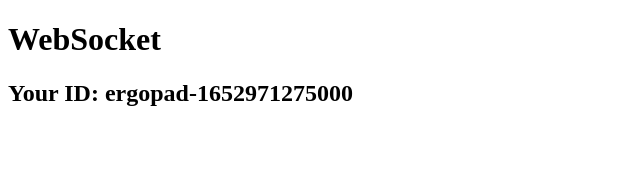
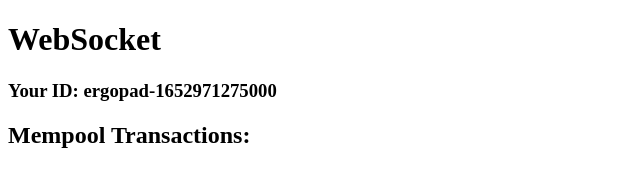
Before and after one commit to michaelmirandi/ergoscript-websockets, a plain HTML site: page index.html in a window 1280 px wide. Shown: the whole page, without its empty margins (0-640 px from the left). Drawn offline with Linux system fonts and the light colour scheme; no server answers.

Commit message:
:update: index.html

```diff
--- a/index.html
+++ b/index.html
@@ -5,13 +5,15 @@
   </head>
   <body>
     <h1>WebSocket</h1>
-    <h2>Your ID: <span id="ws-id"></span></h2>
+    <h3>Your ID: <span id="ws-id"></span></h3>
+    <h2>Mempool Transactions:</h2>
     <ul id="messages"></ul>
     <script>
       const clientId = 'ergopad-' + Date.now();
       document.querySelector('#ws-id').textContent = clientId;
-      const ws = new WebSocket(`ws://localhost:8000/ws/${clientId}`);
+      const ws = new WebSocket(`ws://${window.location.host}/ws/${clientId}`);
       ws.onmessage = (event) => {
+        try {
           const messages = document.getElementById('messages');
           const list = JSON.parse(event.data).items.map((item) => {
             const message = document.createElement('li');
@@ -20,8 +22,11 @@
             return message;
           });
           messages.replaceChildren(...list);
+        } catch (e) {
+          console.log(e);
+        }
       };
-      fetch(`http://localhost:8000/register/${clientId}`, {
+      fetch(`/register/${clientId}`, {
         headers: {
           Accept: 'application/json',
           'Content-Type': 'application/json',
@@ -34,8 +39,8 @@
         .then((res) => {
           console.log(res);
         })
-        .catch((res) => {
-          console.log(res);
+        .catch((e) => {
+          console.log(e);
         });
     </script>
   </body>
```
Lines whose indentation alone changed are shown as unchanged.
